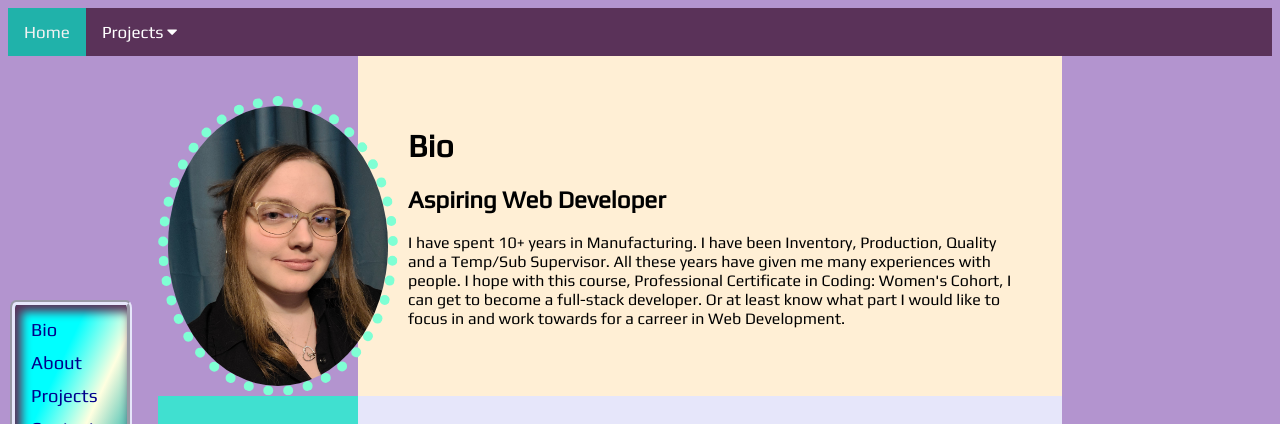
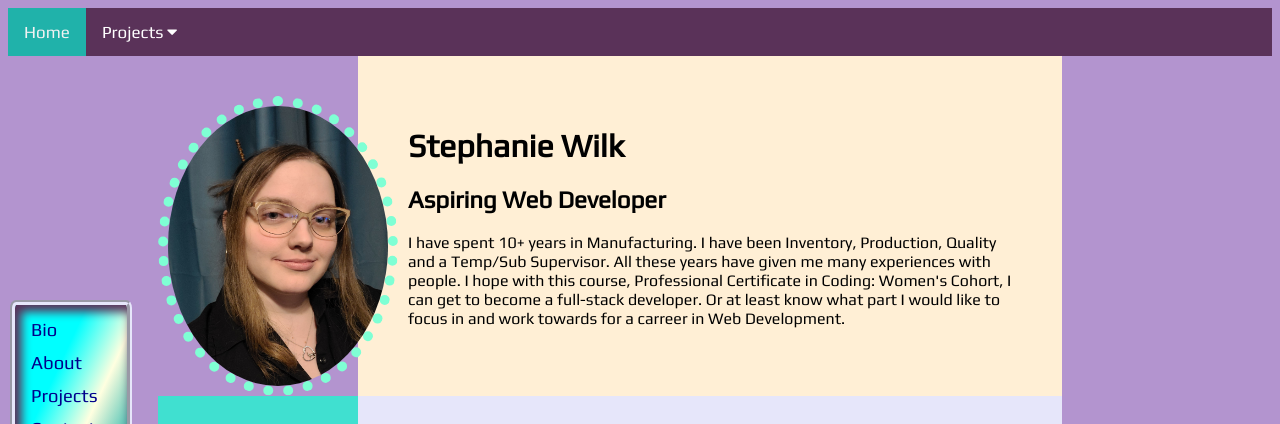
Before and after one commit to SWilkRobinson/SWilkRobinson.github.io, a plain HTML site: page index.html in a window 1280 px wide. Shown: the top 424 px of the page. Drawn offline with Linux system fonts and the light colour scheme.

Commit message:
Update index.html

```diff
--- a/index.html
+++ b/index.html
@@ -49,7 +49,7 @@
 <main class="content-main">
   <div class="image"></div>
   <div class="bio">
-      <p><H1>Bio</H1>
+      <p><H1>Stephanie Wilk</H1>
       <H2>Aspiring Web Developer</H2>
       I have spent 10+ years in Manufacturing. I have been Inventory, Production, Quality and a Temp/Sub Supervisor. All these years have given me many experiences with people. I hope with this course, Professional Certificate in Coding: Women's Cohort, I can get to become a full-stack developer. Or at least know what part I would like to focus in and work towards for a carreer in Web Development.</p>
   </div>
```
